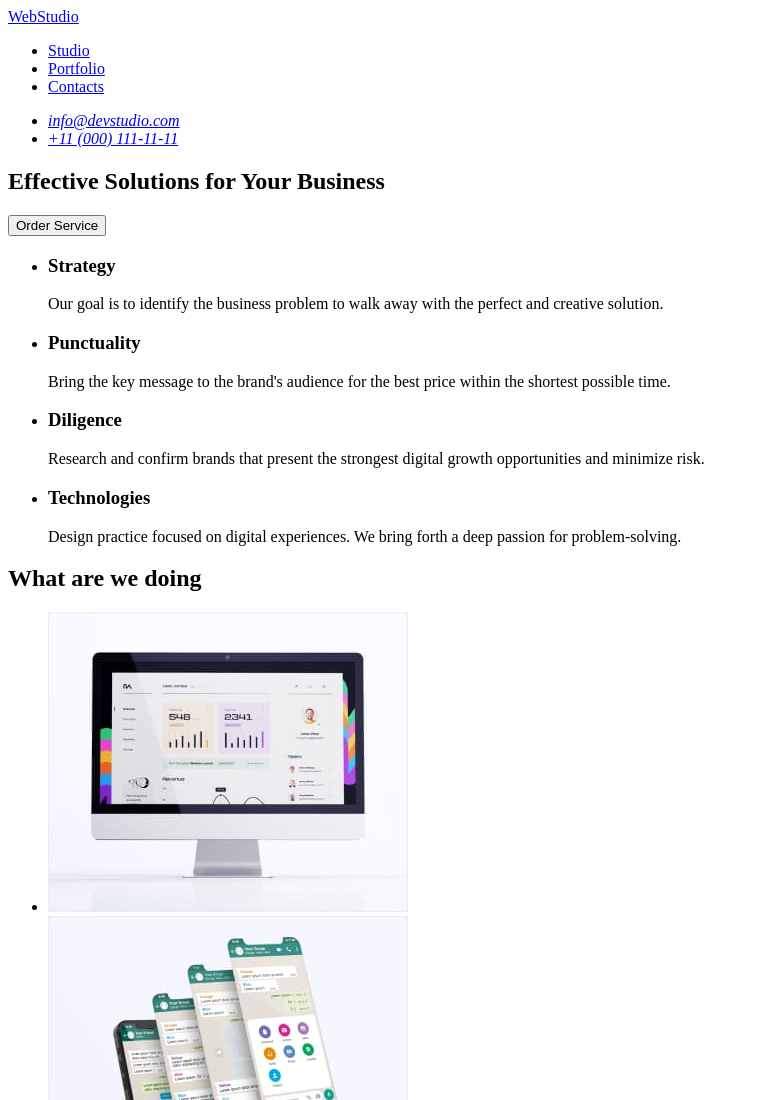
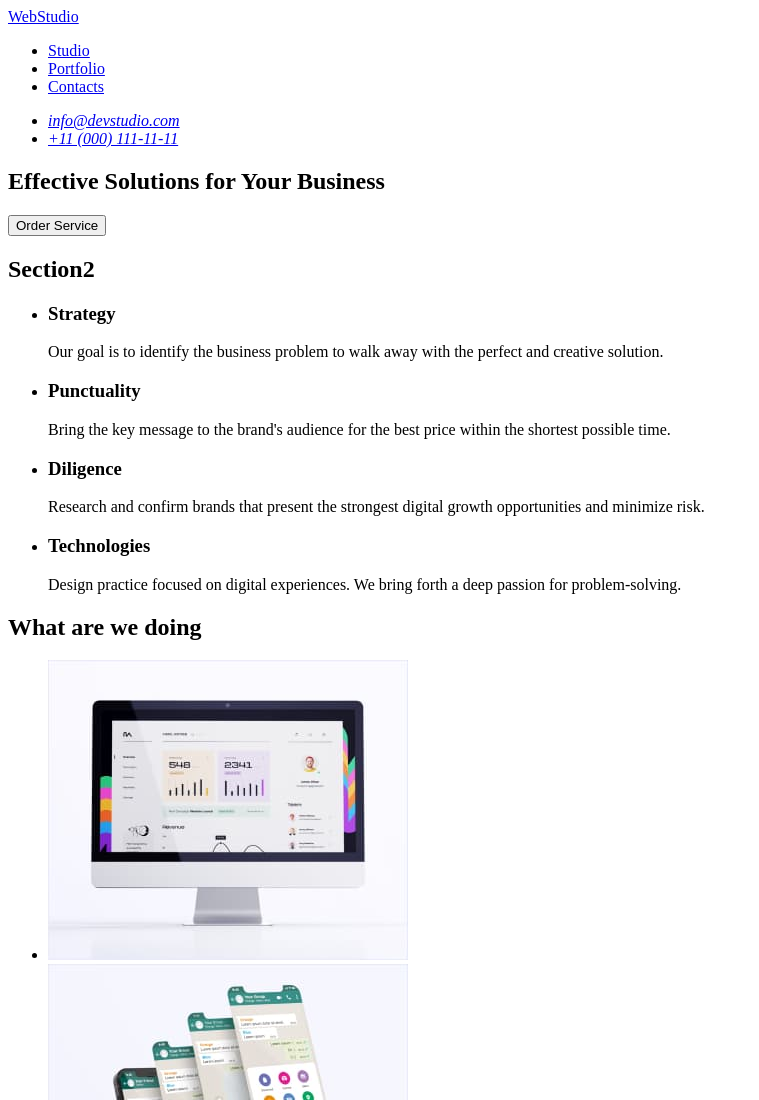
Before and after one commit to Denis2507/goit-markup-hw-001, a plain HTML site: page index.html in a window 1280 px wide. Shown: the top 1100 px of the page, without its empty margins (0-759 px from the left). Drawn offline with Linux system fonts and the light colour scheme.

Commit message:
hw finis

```diff
--- a/index.html
+++ b/index.html
@@ -28,7 +28,7 @@
         <button type="button">Order Service</button>
       </section>
       <section>
-        <!-- <h2>Section 2</h2> -->
+        <h2>Section2</h2>
         <ul>
           <li>
             <h3>Strategy</h3>
```
